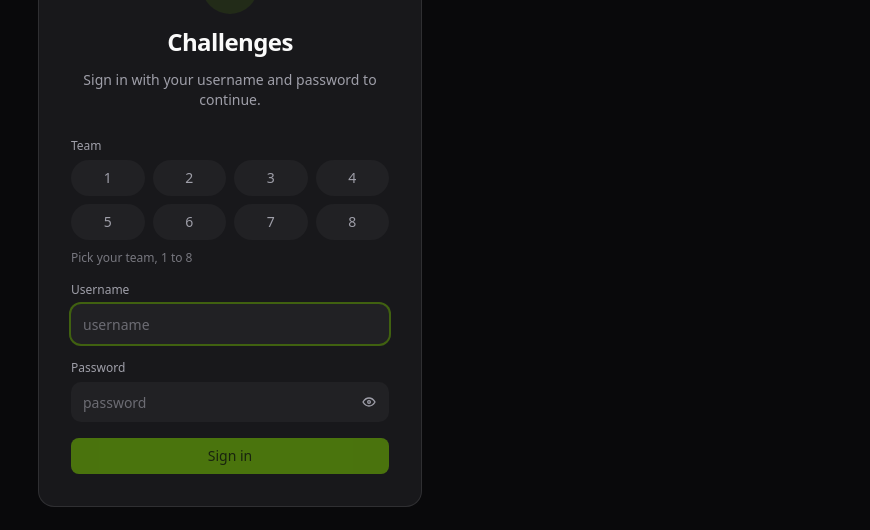
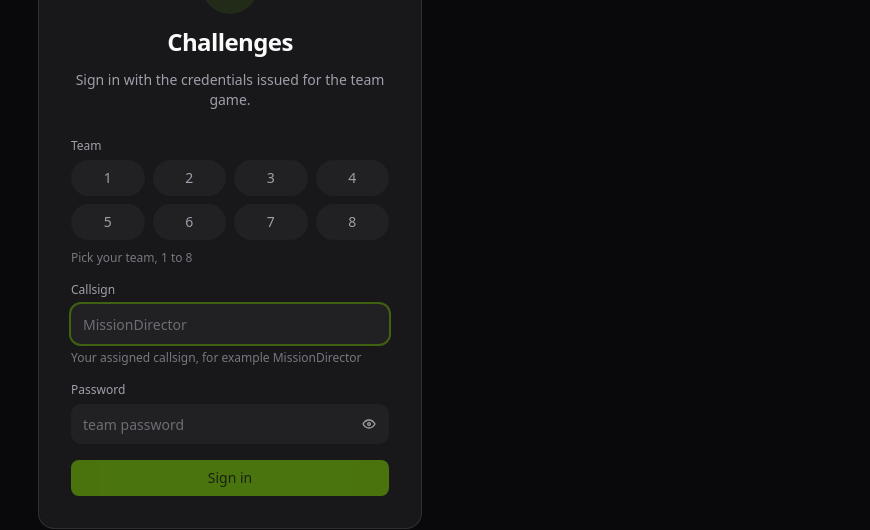
Before and after one commit to shreyas-challa/shreyas-challa.github.io, a React (Vite) app: page /challenges in a window 1280 px wide. Shown: the part 171-701 px from the top of the page, without its empty margins (410-1280 px from the left). Built offline with nearby package versions, Linux system fonts and the light colour scheme; no server answers.

Commit message:
Show an example callsign on the challenges login

```diff
--- a/src/challenges.jsx
+++ b/src/challenges.jsx
@@ -13,7 +13,7 @@ import { cn } from '@/lib/utils'
 import { links, createLink } from './links'
 import { useAuth } from './auth-context'
 import { ChaseGame } from './components/challenges/chase-game'
-import { isKnownUsername, resolveUsername } from './data/challenge-users'
+import { CHALLENGE_USERNAMES, isKnownUsername, resolveUsername } from './data/challenge-users'
 
 // team-1 .. team-8. Bump TEAM_COUNT if the roster changes; the selector and the
 // validation both read from this list.
@@ -21,6 +21,11 @@ const TEAM_COUNT = 8
 const TEAMS = Array.from({ length: TEAM_COUNT }, (_, i) => `team-${i + 1}`)
 
 const CHECK_MS = 1900
+
+// Shown as the username placeholder so players see the shape of a callsign
+// rather than the word "username". Pulled from the roster so it stays a real
+// example if the list is edited.
+const EXAMPLE_USERNAME = CHALLENGE_USERNAMES[0]
 
 // Returns { ok: true } to reveal the game, or { ok: false, message } to bounce
 // back to the form with that message under it. Runs during the progress ring.
@@ -186,7 +191,7 @@ export default function Challenges() {
           ) : (
             <>
               <p className="text-sm text-muted-foreground">
-                Sign in with your username and password to continue.
+                Sign in with the credentials issued for the team game.
               </p>
 
               <form onSubmit={handleSubmit} className="flex flex-col gap-4 w-full mt-4 text-left">
@@ -218,14 +223,14 @@ export default function Challenges() {
 
                 <div className="flex flex-col gap-1.5">
                   <label htmlFor="challenges-username" className="text-xs font-medium text-muted-foreground">
-                    Username
+                    Callsign
                   </label>
                   <input
                     id="challenges-username"
                     type="text"
                     value={username}
                     onChange={(e) => setUsername(e.target.value)}
-                    placeholder="username"
+                    placeholder={EXAMPLE_USERNAME}
                     autoComplete="username"
                     autoCapitalize="none"
                     autoFocus
@@ -233,6 +238,9 @@ export default function Challenges() {
                     className={inputClass}
                     required
                   />
+                  <p className="text-xs text-muted-foreground/70">
+                    Your assigned callsign, for example {EXAMPLE_USERNAME}
+                  </p>
                 </div>
 
                 <div className="flex flex-col gap-1.5">
@@ -245,7 +253,7 @@ export default function Challenges() {
                       type={showPassword ? 'text' : 'password'}
                       value={password}
                       onChange={(e) => setPassword(e.target.value)}
-                      placeholder="password"
+                      placeholder="team password"
                       autoComplete="current-password"
                       spellCheck={false}
                       className={inputClass + ' pr-11'}
```
